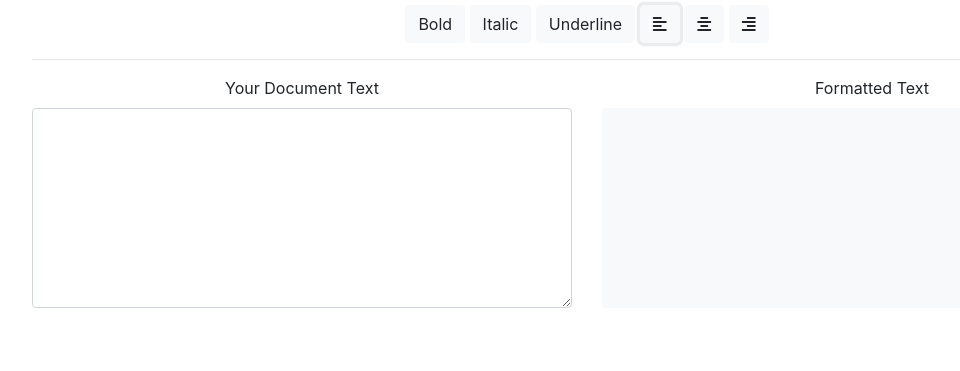
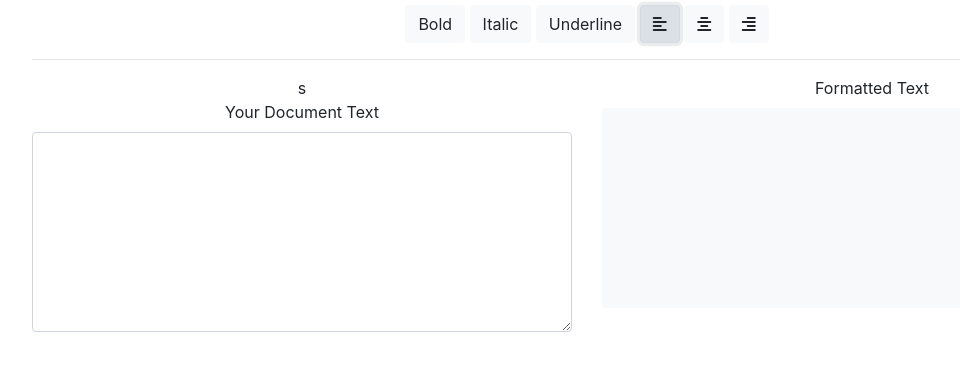
Before and after one commit to Saurabh-Rane/TextEditor, a plain HTML site: page index.html in a window 1280 px wide. Both pictures are taken after a click on the button 712 px from the left and 107 px from the top of the page. Shown: the part 83-454 px from the top of the page, without its empty margins (53-1013 px from the left). Drawn offline with nearby package versions, Linux system fonts and the light colour scheme.

Commit message:
Implemented the text Align function

```diff
--- a/index.html
+++ b/index.html
@@ -16,14 +16,14 @@
             <button id="bold" type="button"  class="btn btn-light" onclick="makeBold(this)">Bold</button>
             <button id="italic" type="button"  class="btn btn-light" onclick="makeItalic(this)" >Italic</button>
             <button id="underline" type="button"  class="btn btn-light" onclick="makeUnderline(this)">Underline</button>
-            <button id="left-align" type="button"  class="align btn btn-light"><i class="fas fa-align-left"></i></button>
-            <button id="center-align" type="button"  class="align btn btn-light"><i class="fas fa-align-center"></i></button>
-            <button id="right-align" type="button"  class="align btn btn-light"><i class="fas fa-align-right"></i></button>
+            <button id="left-align" type="button"  class="align btn btn-light" onclick="alignText(this, 'left')"><i class="fas fa-align-left"></i></button>
+            <button id="center-align" type="button"  class="align btn btn-light" onclick="alignText(this, 'center')"><i class="fas fa-align-center"></i></button>
+            <button id="right-align" type="button"  class="align btn btn-light"><i class="fas fa-align-right" onclick="alignText(this, 'right')"></i></button>
           </div>
         </div>
         <hr />
         <div class="row editor">
-          <div class="col">
+          <div class="col">s
             <div class="form-group">
               <label for="text-input">Your Document Text</label>
               <textarea class="form-control" id="text-input" onkeydown='updateText()' rows="3"></textarea>
--- a/script.js
+++ b/script.js
@@ -61,4 +61,10 @@ function makeUnderline(elem){
  */
 function alignText(elem, alignType){
   // CODE GOES HERE
+  document.getElementById('text-output').style.textAlign = alignType;
+  let list = document.getElementsByClassName('align');
+  for(let i = 0; i<list.length; i++) {
+    list[i].classList.remove('active');
+  }
+  elem.classList.add('active');
 }
```
